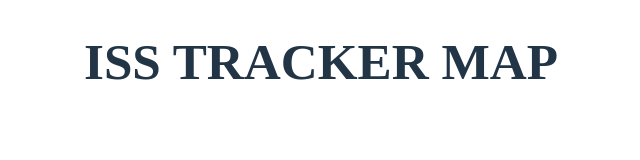
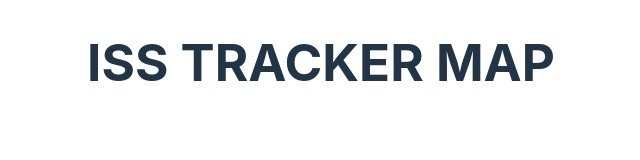
Before and after one commit to ejsadiarin/ISS-Tracker-Map, a website built with Vite: page index.html in a window 1280 px wide. Shown: the whole page, without its empty margins (319-959 px from the left). Built offline with nearby package versions, Linux system fonts and the light colour scheme.

Commit message:
chore(upds): styles and configs

```diff
--- a/src/style.css
+++ b/src/style.css
@@ -18,18 +18,18 @@ body {
   padding: 0;
 }
 :root {
-  /*font-family: Inter, system-ui, Avenir, Helvetica, Arial, sans-serif;*/
-  /*line-height: 1.5;*/
-  /*font-weight: 400;*/
-  /**/
-  /*color-scheme: light dark;*/
-  /*color: rgba(255, 255, 255, 0.87);*/
-  /*background-color: #242424;*/
-  /**/
-  /*font-synthesis: none;*/
-  /*text-rendering: optimizeLegibility;*/
-  /*-webkit-font-smoothing: antialiased;*/
-  /*-moz-osx-font-smoothing: grayscale;*/
+  font-family: Inter, system-ui, Avenir, Helvetica, Arial, sans-serif;
+  line-height: 1.5;
+  font-weight: 400;
+
+  color-scheme: light dark;
+  color: rgba(255, 255, 255, 0.87);
+  background-color: #181a1b;
+
+  font-synthesis: none;
+  text-rendering: optimizeLegibility;
+  -webkit-font-smoothing: antialiased;
+  -moz-osx-font-smoothing: grayscale;
 }
 
 a {
--- /dev/null
+++ b/vite.config.ts
@@ -0,0 +1,7 @@
+import type { UserConfig } from "vite";
+
+export default {
+  server: {
+    port: 7769,
+  },
+} satisfies UserConfig;
```
Also changed, not shown: 1 other file.
